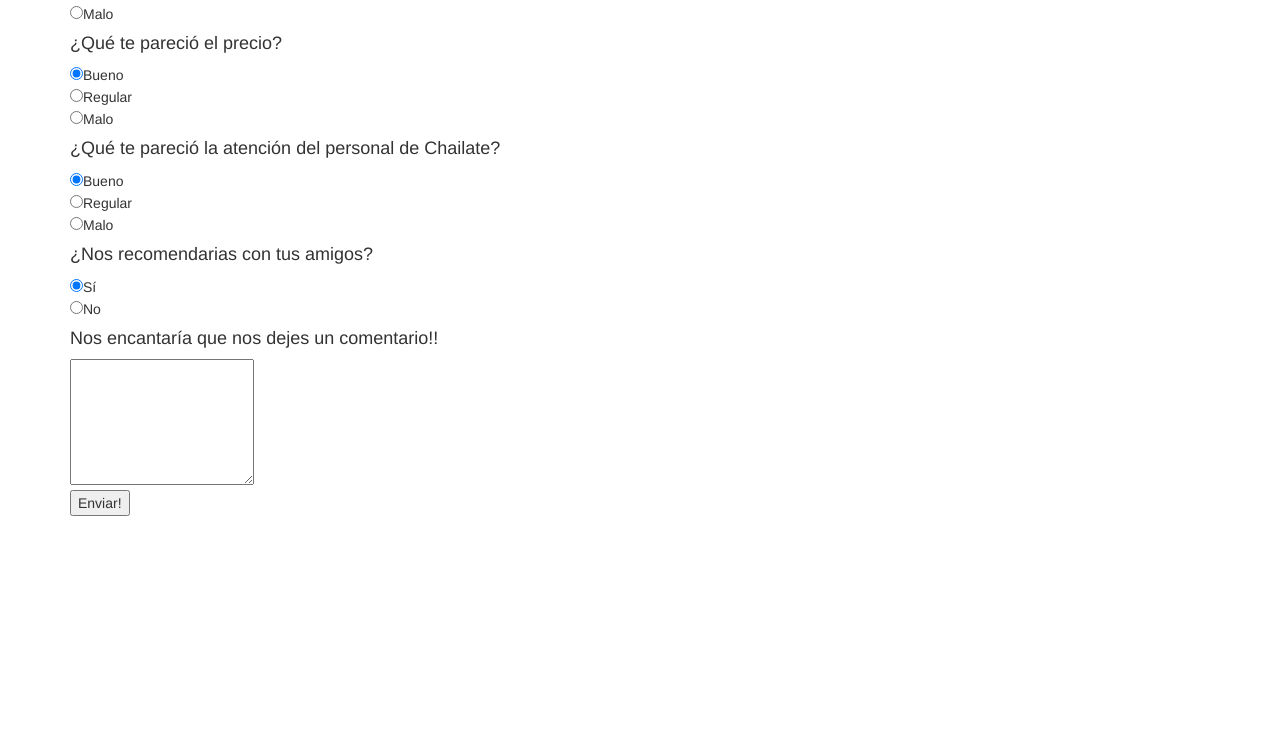
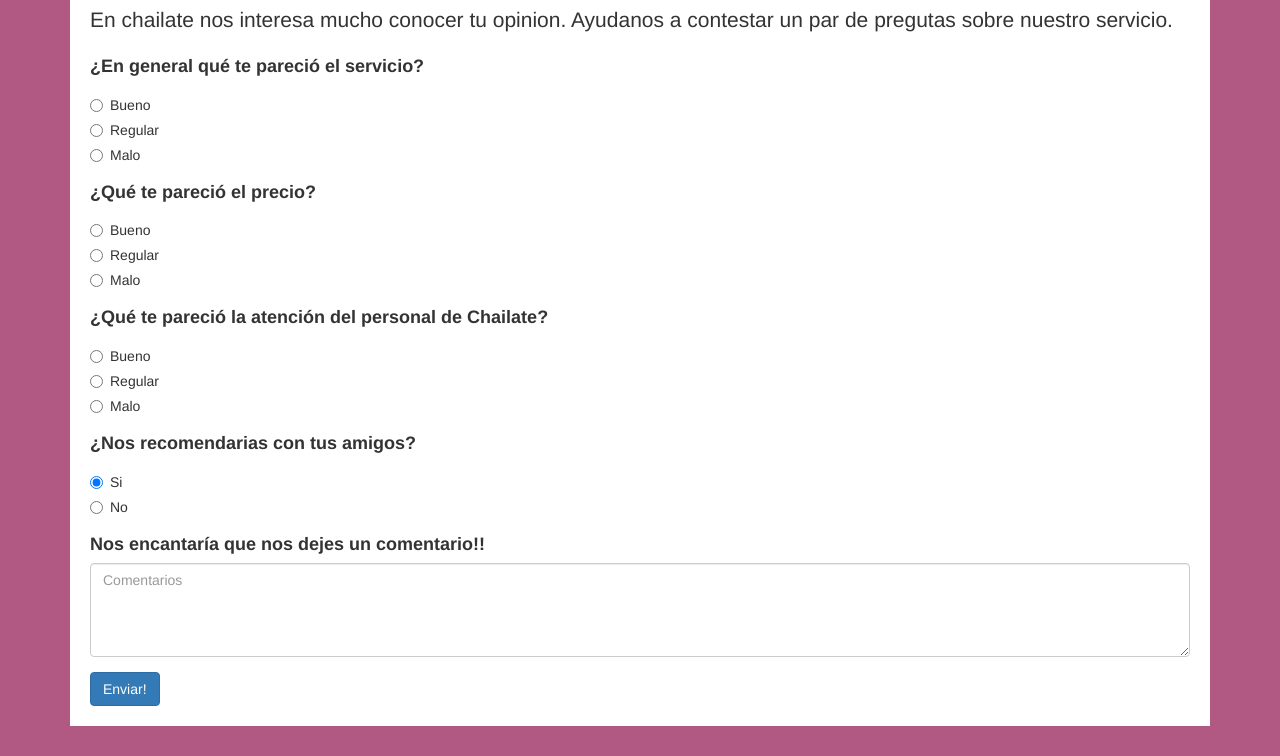
Before and after one commit to soydiegomen/chailate-survey, a website: page demo.html in a window 1280 px wide. Shown: the part 155-911 px from the top of the page. Before the commit the page ends 800 px from the top, so only its background shows below. Drawn offline with Linux system fonts and the light colour scheme.

Commit message:
Mejoras en el diseño. Utilizando clases de bootstrap.

```diff
--- a/css/chai-survey.css
+++ b/css/chai-survey.css
@@ -0,0 +1,18 @@
+.survey-wrapper{
+	background-color: #B15983;
+	padding-top: 50px;
+	padding-bottom: 30px;
+}
+
+.survey-title{
+	margin-bottom: 30px;
+}
+
+#survey-form{
+	background-color: #fff;
+	padding: 20px;
+}
+
+#survey-form .control-label{
+	font-size: 18px;
+}
--- a/demo.html
+++ b/demo.html
@@ -34,38 +34,85 @@
   <body>
     <header>
     </header>
-    <div class="container">
-      <h3>En chailate nos interesa mucho conocer tu opinion. Ayudanos a contestar un par de pregutas sobre nuestro servicio</h3>
-      <form id="suervey" action="#" method="POST">
-        <section>
-          <h4 class="chai-question">¿En general qué te pareció el servicio?</h4>
-          <input type="radio" name="q1-opGood" value="Bueno" checked />Bueno<br>
-          <input type="radio" name="q1-opRegular" value="Regular" />Regular<br>
-          <input type="radio" name="q1-opBad" value="Malo"/>Malo
-        </section>
-        <section>
-          <h4 class="chai-question">¿Qué te pareció el precio?</h4>
-          <input type="radio" name="q2-opGood" value="Bueno" checked />Bueno<br>
-          <input type="radio" name="q2-opRegular" value="Regular" />Regular<br>
-          <input type="radio" name="q2-opBad" value="Malo"/>Malo
-        </section>
-        <section>
-          <h4 class="chai-question">¿Qué te pareció la atención del personal de Chailate?</h4>
-          <input type="radio" name="q3-opGood" value="Bueno" checked />Bueno<br>
-          <input type="radio" name="q3-opRegular" value="Regular" />Regular<br>
-          <input type="radio" name="q3-opBad" value="Malo"/>Malo
-        </section>
-        <section>
-          <h4 class="chai-question">¿Nos recomendarias con tus amigos?</h4>
-          <input type="radio" name="q4-yes" value="Bueno" checked />Sí<br>
-          <input type="radio" name="q4-no" value="Regular" />No
-        </section>
-        <section>
-          <h4 class="chai-question">Nos encantaría que nos dejes un comentario!!</h4>
-          <textarea rows="6" name="q5-comment"></textarea>
-        </section>
-        <input type="submit" name="btnSend" value="Enviar!" />
-      </form>
+    <div class="survey-wrapper">
+      <div class="container">
+        <form id="survey-form" action="#" method="POST">
+          <h1 class="survey-title text-center">¡Cuentanos que te parecio trabajar juntos!</h1>
+          <div class="lead">En chailate nos interesa mucho conocer tu opinion. Ayudanos a contestar un par de pregutas sobre nuestro servicio.</div>
+          <div class="form-group">
+            <label class="control-label">¿En general qué te pareció el servicio?</label>
+            <div class="radio">
+              <label>
+                <input type="radio" name="q1" value="Bueno" checked >Bueno
+              </label>
+            </div>
+            <div class="radio">
+              <label>
+                <input type="radio" name="q1" value="Regular" >Regular
+              </label>
+            </div>
+            <div class="radio">
+              <label>
+                <input type="radio" name="q1" value="Malo">Malo
+              </label>
+            </div>
+          </div>
+          <div class="form-group">
+            <label class="control-label">¿Qué te pareció el precio?</label>
+            <div class="radio">
+              <label>
+                <input type="radio" name="q1" value="Bueno" checked >Bueno
+              </label>
+            </div>
+            <div class="radio">
+              <label>
+                <input type="radio" name="q1" value="Regular" >Regular
+              </label>
+            </div>
+            <div class="radio">
+              <label>
+                <input type="radio" name="q1" value="Malo">Malo
+              </label>
+            </div>
+          </div>
+          <div class="form-group">
+            <label class="control-label">¿Qué te pareció la atención del personal de Chailate?</label>
+            <div class="radio">
+              <label>
+                <input type="radio" name="q1" value="Bueno" checked >Bueno
+              </label>
+            </div>
+            <div class="radio">
+              <label>
+                <input type="radio" name="q1" value="Regular" >Regular
+              </label>
+            </div>
+            <div class="radio">
+              <label>
+                <input type="radio" name="q1" value="Malo">Malo
+              </label>
+            </div>
+          </div>
+          <div class="form-group">
+            <label class="control-label">¿Nos recomendarias con tus amigos?</label>
+            <div class="radio">
+              <label>
+                <input type="radio" name="q1" value="Si" checked >Si
+              </label>
+            </div>
+            <div class="radio">
+              <label>
+                <input type="radio" name="q1" value="No" >No
+              </label>
+            </div>
+          </div>
+          <div class="form-group">
+            <label class="control-label">Nos encantaría que nos dejes un comentario!!</label>
+            <textarea rows="4" name="q5-comment" class="form-control" placeholder="Comentarios"></textarea>
+          </div>
+          <input type="submit" name="btnSend" value="Enviar!" class="btn btn-primary" />
+        </form>
+      </div>
     </div>
     <footer>
     </footer>
```
